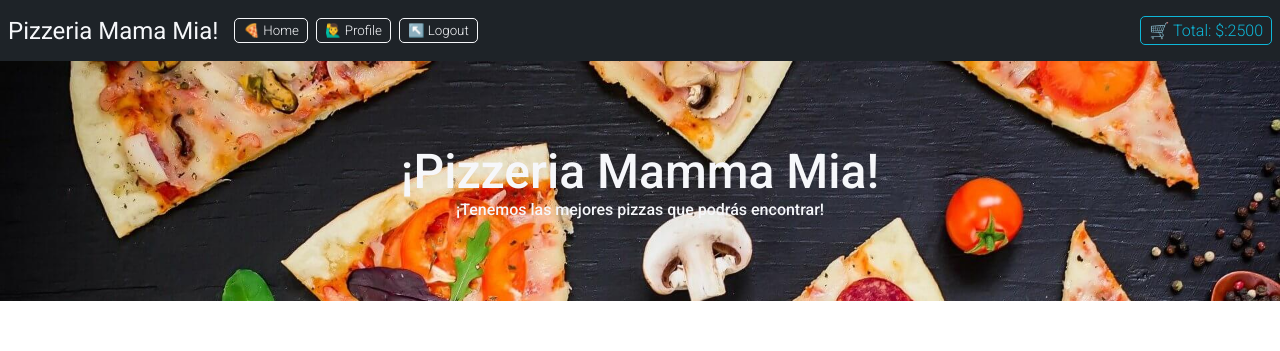
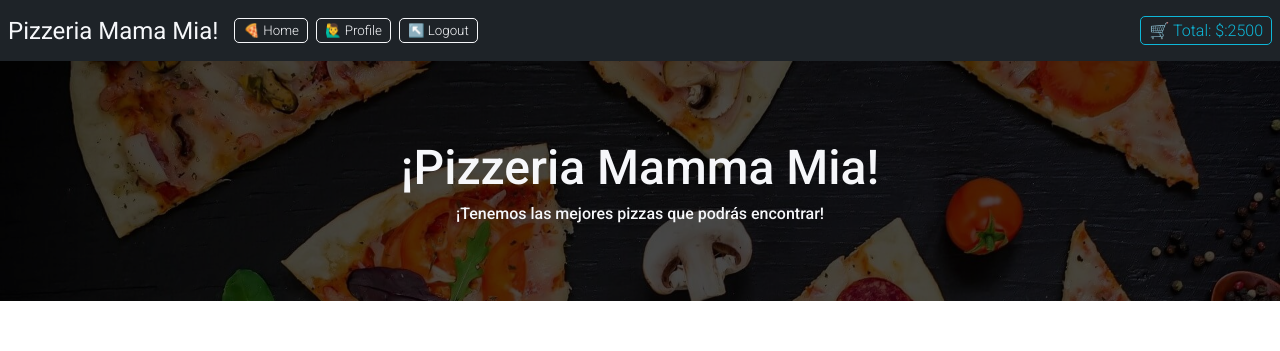
Before and after one commit to anmedina-arg/pizzaeria-mamma-mia, a React (Vite) app: page / in a window 1280 px wide. Shown: the top 351 px of the page. Built offline with nearby package versions, Linux system fonts and the light colour scheme.

Commit message:
fixing brightness image

```diff
--- a/src/components/header/header.css
+++ b/src/components/header/header.css
@@ -1,6 +1,5 @@
-.div-position-container {
+.section-position-container {
 	position: relative;
-	border: 5px solid red;
 }
 
 .header-container-op-1 {
--- a/src/components/header/header.jsx
+++ b/src/components/header/header.jsx
@@ -2,22 +2,22 @@ import './header.css';
 
 function Header() {
   return (
-    <section className="header-container-op-1">
-      <h1 className="header-title">¡Pizzeria Mamma Mia!</h1>
-      <h2 className="header-subtitle">
-        ¡Tenemos las mejores pizzas que podrás encontrar!
-      </h2>
+    // <section className="header-container-op-1">
+    //   <h1 className="header-title">¡Pizzeria Mamma Mia!</h1>
+    //   <h2 className="header-subtitle">
+    //     ¡Tenemos las mejores pizzas que podrás encontrar!
+    //   </h2>
+    // </section>
+
+    <section className="section-position-container">
+      <section className="header-container-op-2"></section>
+      <div className="div-container-absolute">
+        <h1 className="header-title">¡Pizzeria Mamma Mia!</h1>
+        <h2 className="header-subtitle">
+          ¡Tenemos las mejores pizzas que podrás encontrar!
+        </h2>
+      </div>
     </section>
-
-    // <section className="section-position-container">
-    //   <section className="header-container-op-2"></section>
-    //   <div className="div-container-absolute">
-    //     <h1 className="header-title">¡Pizzeria Mamma Mia!</h1>
-    //     <h2 className="header-subtitle">
-    //       ¡Tenemos las mejores pizzas que podrás encontrar!
-    //     </h2>
-    //   </div>
-    // </section>
   );
 }
 
```
